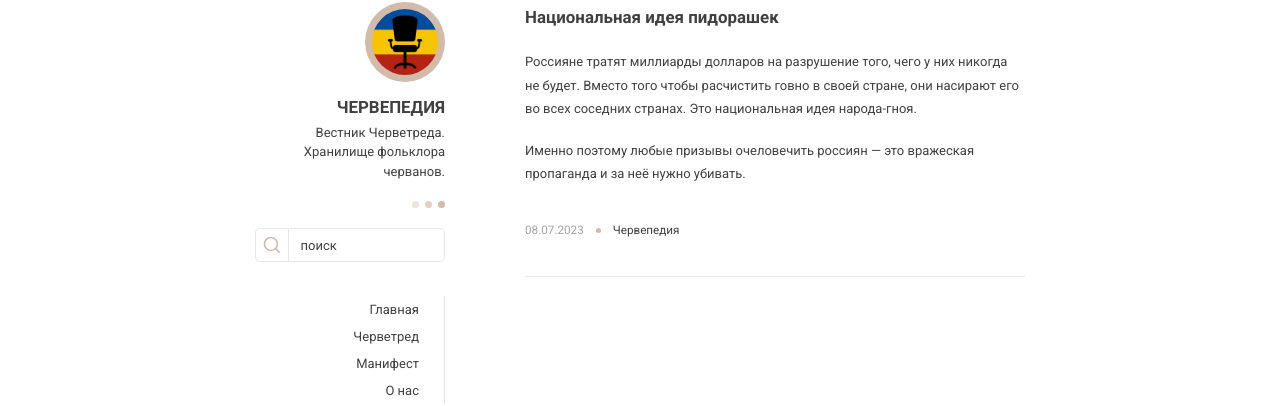
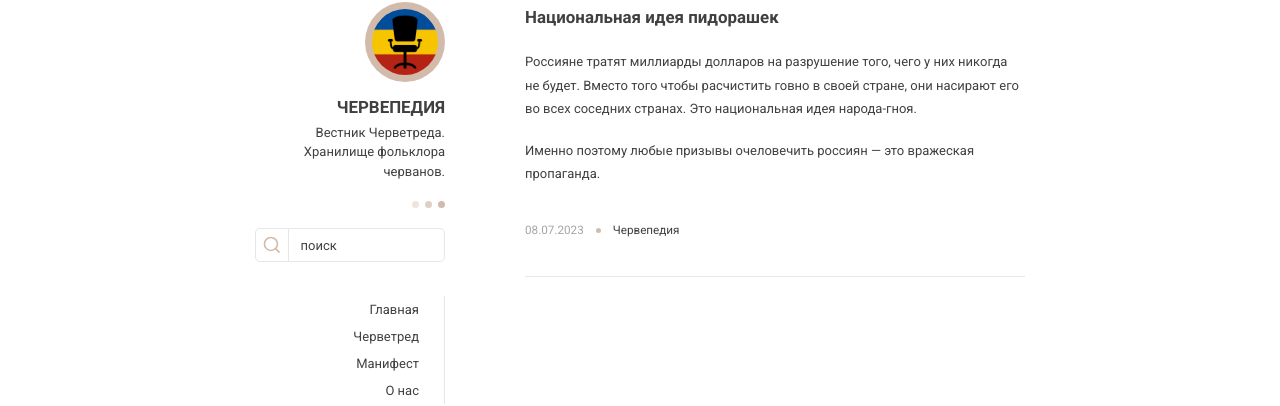
Before and after one commit to chervepediya/chervepediya.github.io, a Jekyll site: the page built from _posts/2023-07-08-russian-national-idea.md, in a window 1280 px wide. Shown: the part 98-504 px from the top of the page. Built offline with Jekyll 4.4.1, drawn with Linux system fonts in a browser that asks for light colours; a script that is not in the unit is left out.

Commit message:
Update 2023-07-08-russian-national-idea.md

```diff
--- a/_posts/2023-07-08-russian-national-idea.md
+++ b/_posts/2023-07-08-russian-national-idea.md
@@ -7,4 +7,4 @@ layout: post
 
 <p>Россияне  тратят миллиарды долларов на разрушение того, чего у них никогда не будет. Вместо того чтобы расчистить говно в своей стране, они насирают его во всех соседних странах. Это национальная идея народа-гноя.</p>
 
-<p>Именно поэтому любые призывы очеловечить россиян — это вражеская пропаганда и за неё нужно убивать.</p>
+<p>Именно поэтому любые призывы очеловечить россиян — это вражеская пропаганда.</p>
```
